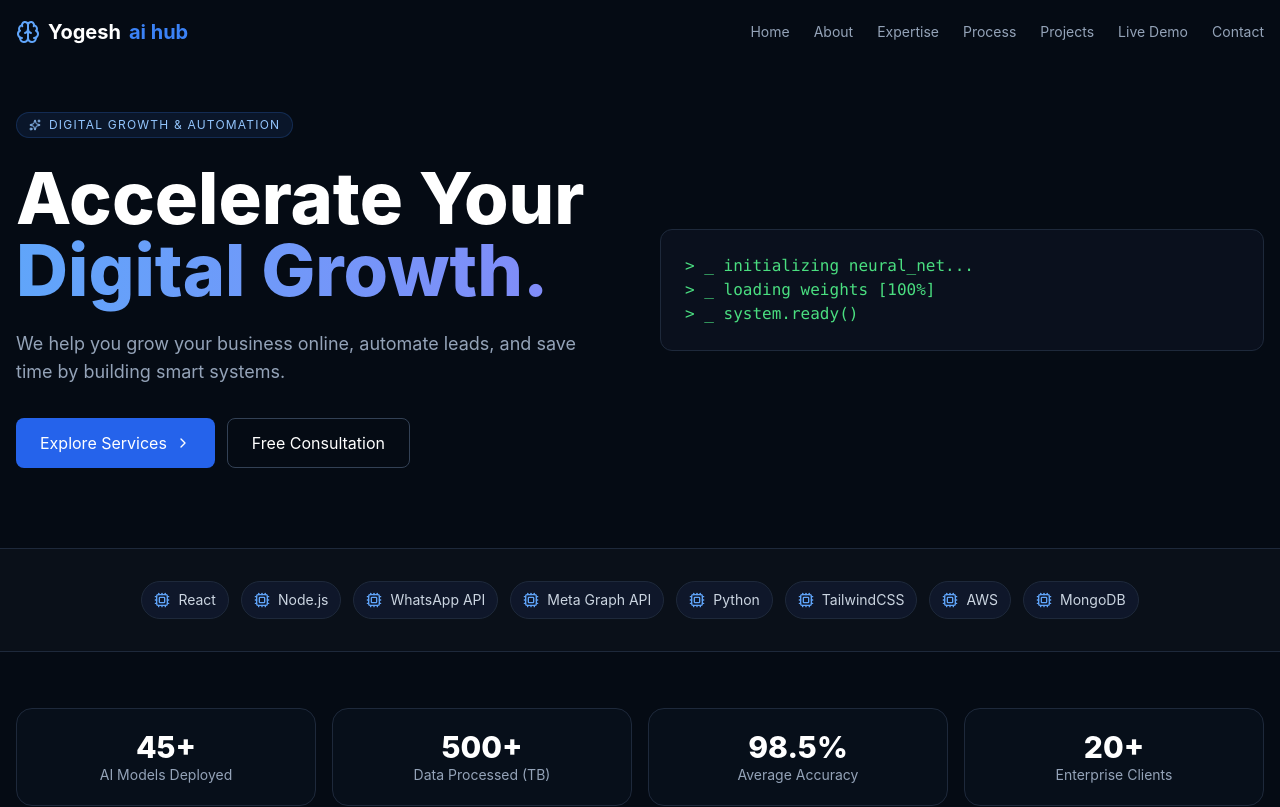
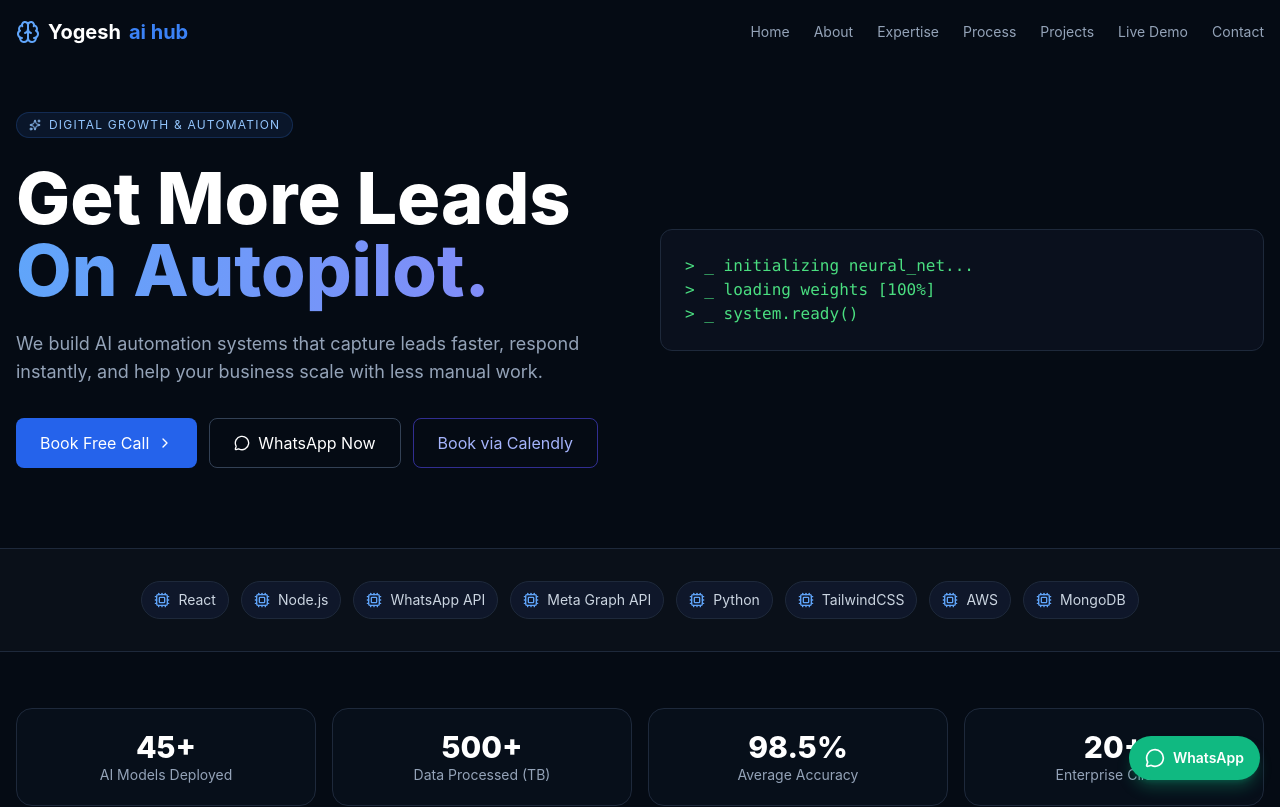
Before and after one commit to yogeshkukadiya92-stack/Yogeshaihub, a React (Vite) app: page / in a window 1280 px wide. Shown: the top 807 px of the page. Built offline with nearby package versions, Linux system fonts and the light colour scheme.

Commit message:
Enhance homepage conversion with upgraded CTAs and lead form

```diff
--- a/src/App.jsx
+++ b/src/App.jsx
@@ -41,10 +41,10 @@ const SITE_DATA = {
   ],
   hero: {
     badge: 'Digital Growth & Automation',
-    titleMain: 'Accelerate Your',
-    titleHighlight: 'Digital Growth.',
+    titleMain: 'Get More Leads',
+    titleHighlight: 'On Autopilot.',
     description:
-      'We help you grow your business online, automate leads, and save time by building smart systems.',
+      'We build AI automation systems that capture leads faster, respond instantly, and help your business scale with less manual work.',
   },
   techStack: ['React', 'Node.js', 'WhatsApp API', 'Meta Graph API', 'Python', 'TailwindCSS', 'AWS', 'MongoDB'],
   stats: [
@@ -96,6 +96,17 @@ function App() {
   const [demoInput, setDemoInput] = useState('');
   const [demoOutput, setDemoOutput] = useState('System ready. Waiting for input...');
   const [isThinking, setIsThinking] = useState(false);
+  const [leadForm, setLeadForm] = useState({
+    name: '',
+    phone: '',
+    businessType: '',
+    monthlyLeads: '',
+  });
+  const [leadSubmitted, setLeadSubmitted] = useState(false);
+
+  const whatsappMessage = encodeURIComponent('Hi Yogesh, I want AI automation for my business.');
+  const whatsappHref = `https://wa.me/919825344428?text=${whatsappMessage}`;
+  const calendlyLink = 'https://calendly.com/';
 
   useEffect(() => {
     const onScroll = () => setScrolled(window.scrollY > 24);
@@ -113,6 +124,17 @@ function App() {
       setDemoOutput(SITE_DATA.demoResponses[idx]);
       setIsThinking(false);
     }, 1400);
+  };
+
+  const handleLeadInput = (e) => {
+    const { name, value } = e.target;
+    setLeadForm((prev) => ({ ...prev, [name]: value }));
+  };
+
+  const submitLeadForm = (e) => {
+    e.preventDefault();
+    setLeadSubmitted(true);
+    setLeadForm({ name: '', phone: '', businessType: '', monthlyLeads: '' });
   };
 
   return (
@@ -158,8 +180,9 @@ function App() {
             </h1>
             <p className="mt-6 text-lg text-slate-400 max-w-xl">{SITE_DATA.hero.description}</p>
             <div className="mt-8 flex gap-3 flex-wrap">
-              <a href="#projects" className="px-6 py-3 rounded-lg bg-blue-600 hover:bg-blue-500 text-white inline-flex items-center gap-2">Explore Services <ChevronRight className="w-4 h-4" /></a>
-              <a href="#contact" className="px-6 py-3 rounded-lg border border-slate-700 hover:bg-slate-800 text-white">Free Consultation</a>
+              <a href="#contact" className="px-6 py-3 rounded-lg bg-blue-600 hover:bg-blue-500 text-white inline-flex items-center gap-2">Book Free Call <ChevronRight className="w-4 h-4" /></a>
+              <a href={whatsappHref} target="_blank" rel="noreferrer" className="px-6 py-3 rounded-lg border border-slate-700 hover:bg-slate-800 text-white inline-flex items-center gap-2"><MessageCircle className="w-4 h-4" />WhatsApp Now</a>
+              <a href={calendlyLink} target="_blank" rel="noreferrer" className="px-6 py-3 rounded-lg border border-indigo-600/60 text-indigo-300 hover:bg-indigo-500/10">Book via Calendly</a>
             </div>
           </div>
 
@@ -284,11 +307,21 @@ function App() {
             </div>
           </div>
 
-          <form className="rounded-2xl border border-slate-800 bg-[#0A101D] p-8 space-y-4" onSubmit={(e) => e.preventDefault()}>
-            <input className="w-full bg-[#050B14] border border-slate-700 rounded-lg px-4 py-3 text-white" placeholder="Name" />
-            <input className="w-full bg-[#050B14] border border-slate-700 rounded-lg px-4 py-3 text-white" placeholder="Corporate Email" />
-            <textarea rows="4" className="w-full bg-[#050B14] border border-slate-700 rounded-lg px-4 py-3 text-white" placeholder="Project Requirements" />
-            <button className="w-full py-3 rounded-lg bg-blue-600 hover:bg-blue-500 text-white inline-flex items-center justify-center gap-2">Initialize Communication <ArrowRight className="w-4 h-4" /></button>
+          <form className="rounded-2xl border border-slate-800 bg-[#0A101D] p-8 space-y-4" onSubmit={submitLeadForm}>
+            <input name="name" value={leadForm.name} onChange={handleLeadInput} required className="w-full bg-[#050B14] border border-slate-700 rounded-lg px-4 py-3 text-white" placeholder="Full Name" />
+            <input name="phone" value={leadForm.phone} onChange={handleLeadInput} required className="w-full bg-[#050B14] border border-slate-700 rounded-lg px-4 py-3 text-white" placeholder="Phone Number" />
+            <input name="businessType" value={leadForm.businessType} onChange={handleLeadInput} className="w-full bg-[#050B14] border border-slate-700 rounded-lg px-4 py-3 text-white" placeholder="Business Type (e.g. Real Estate)" />
+            <select name="monthlyLeads" value={leadForm.monthlyLeads} onChange={handleLeadInput} className="w-full bg-[#050B14] border border-slate-700 rounded-lg px-4 py-3 text-white">
+              <option value="">Monthly Leads (Approx.)</option>
+              <option value="0-100">0 - 100</option>
+              <option value="100-500">100 - 500</option>
+              <option value="500-1000">500 - 1000</option>
+              <option value="1000+">1000+</option>
+            </select>
+            <button className="w-full py-3 rounded-lg bg-blue-600 hover:bg-blue-500 text-white inline-flex items-center justify-center gap-2">Get Free Automation Plan <ArrowRight className="w-4 h-4" /></button>
+            {leadSubmitted && (
+              <p className="text-emerald-400 text-sm">Thank you! We received your details and will contact you soon.</p>
+            )}
           </form>
         </div>
       </section>
@@ -301,6 +334,17 @@ function App() {
         </div>
         <p className="text-slate-500 text-sm">© {new Date().getFullYear()} Yogesh ai hub. All Rights Reserved. Built with neural precision.</p>
       </footer>
+
+      <a
+        href={whatsappHref}
+        target="_blank"
+        rel="noreferrer"
+        aria-label="Chat on WhatsApp"
+        className="fixed bottom-5 right-5 z-50 px-4 py-3 rounded-full bg-emerald-500 hover:bg-emerald-400 text-white shadow-lg shadow-emerald-500/30 inline-flex items-center gap-2"
+      >
+        <MessageCircle className="w-5 h-5" />
+        <span className="font-semibold text-sm">WhatsApp</span>
+      </a>
     </div>
   );
 }
```
